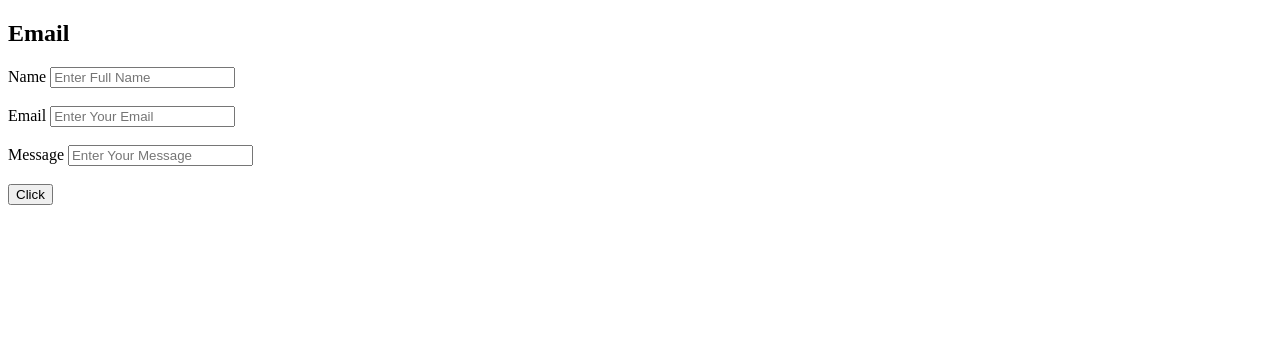
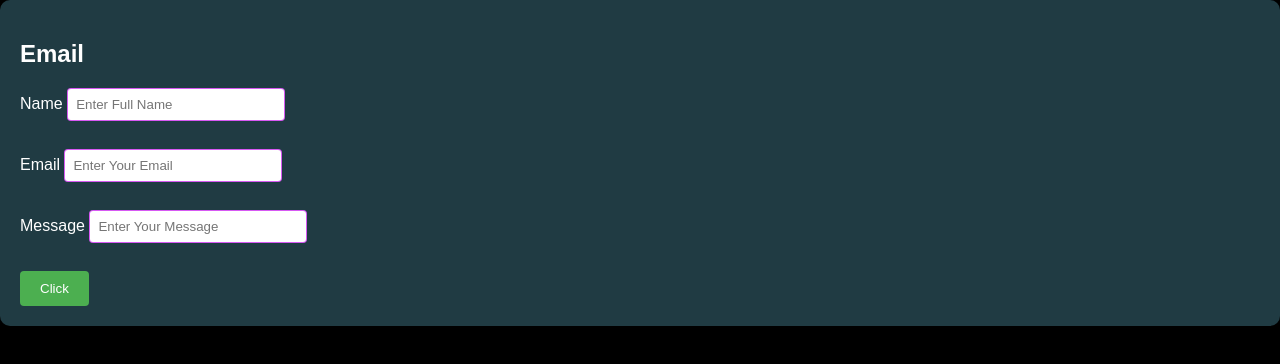
Before and after one commit to Max-562/Mail, a plain HTML site: page Index.html in a window 1280 px wide. Drawn offline with nearby package versions, Linux system fonts and the light colour scheme.

Commit message:
Add files via upload

```diff
--- a/Index.html
+++ b/Index.html
@@ -15,10 +15,49 @@
       });
    })();
 </script>
+<style>
+            body {
+            background-color: black;
+            color: white;
+            font-family: Arial, sans-serif;
+            height: 100vh;
+            margin: 0;
+        }
+    #grad {
+        background-image: linear-gradient(to bottom right, red, yellow);
+        height: 100vh;
+        display: flex;
+        justify-content: center;
+        align-items: center;
+    }
+
+    .div {
+        background-color: rgb(32, 59, 67);
+        padding: 20px;
+        border-radius: 10px;
+        box-shadow: 0 4px 8px rgba(0, 0, 0, 0.2);
+    }
+    input {
+        margin-bottom: 10px;
+        padding: 8px;
+        width: 200px;
+        border-radius: 4px;
+        border: 1px solid #c612eeb2;
+    }
+    button {
+        padding: 10px 20px;
+        background-color: #4CAF50;
+        color: white;
+        border: none;
+        border-radius: 4px;
+        cursor: pointer;
+    }
+    button:hover {
+        background-color: rgb(28, 54, 219);
+    }
+</style>
+
 </head>
-<body>
-</head>
-
 <body>
     <div class="div">
         <h2>Email</h2>
@@ -37,10 +76,10 @@
      </label>
      <br>
     <br>
-     <button onclick="Submit()">Click</button>
+     <button onclick="submit()">Click</button>
     </div>
     <script>
-        function Submit(){
+        function submit(){
          let username = document.getElementById("username").value;
          let useremail = document.getElementById("useremail").value;
          let usermessage = document.getElementById("usermessage").value;
```
